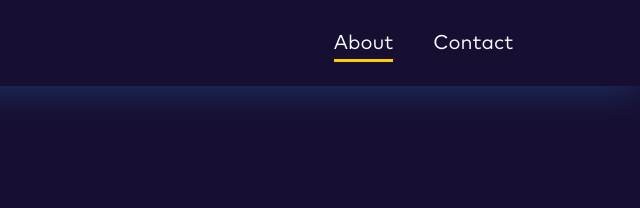
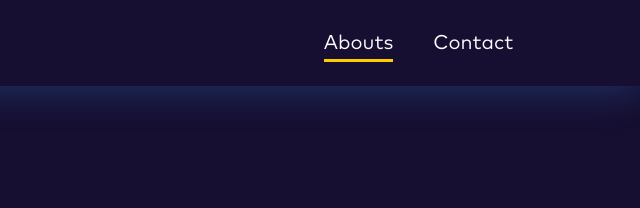
Before and after one commit to angelmathew07/gatsby-portfolio, a Gatsby site: page / in a window 1280 px wide. Shown: the top 208 px of the page, 640-1280 px from the left. Built offline with nearby package versions, Linux system fonts and the light colour scheme; Gatsby itself is replaced by a stand-in of ours.

Commit message:
added s to about

```diff
--- a/src/components/Header/Header.js
+++ b/src/components/Header/Header.js
@@ -18,7 +18,7 @@ const Header=()=>{
               currentPath === "/"
                 ? styles.navLink + " " + styles.selected
                 : styles.navLink
-            }>About</a></li>
+            }>Abouts</a></li>
             <li className={styles.navLink}>
                 <button onClick={()=>scrollToBottom()}>Contact</button></li>
         </ul>
```
